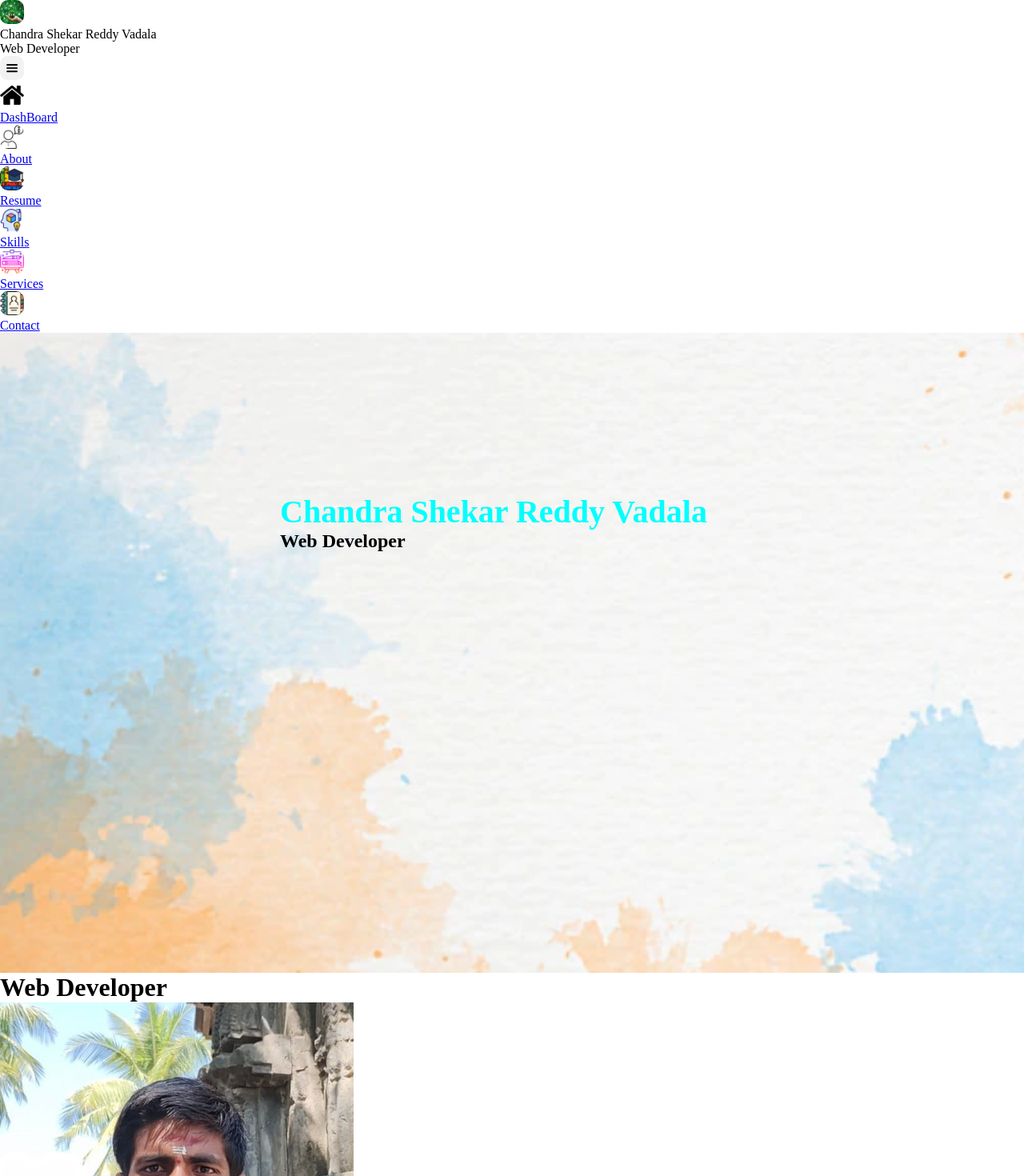
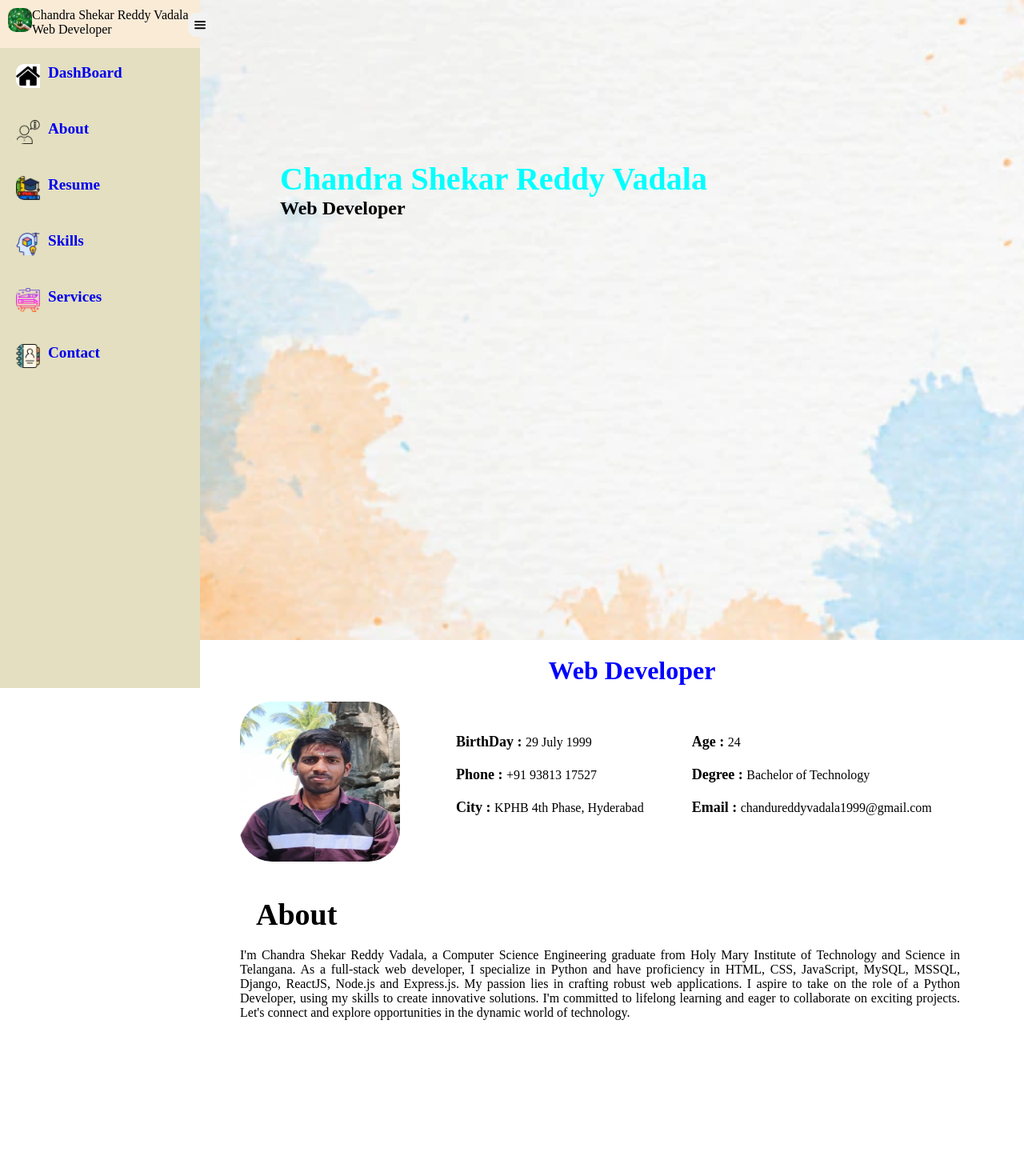
Before and after one commit to ChanduReddy999/PORTFOLIO, a React (Create React App) app in the folder portfolio/: page / in a window 1280 px wide. Shown: the top 1470 px of the page at 80% size. Built offline with nearby package versions, Linux system fonts and the light colour scheme.

Commit message:
added styling

```diff
--- a/portfolio/src/components/personalInfo/personalInfo.css
+++ b/portfolio/src/components/personalInfo/personalInfo.css
@@ -0,0 +1,53 @@
+.aboutPage{
+    margin-left: 300px;
+    height: 100vh;
+}
+
+.aboutTitle{
+    padding: 20px 0;
+    text-align: center;
+    color: blue;
+}
+.aboutPageDiv{
+    display: flex;
+}
+
+.aboutPicture{
+    width: 200px;
+    height: 200px;
+    border-radius: 20%;
+}
+
+.aboutPersonalInfo{
+    display: flex;
+    padding-left: 60px;
+    gap: 40px;
+    list-style: none;
+}
+.aboutPersonalInfoDiv{
+    margin-top: 30px;
+}
+
+.personalInfoLI{
+    padding: 10px;
+}
+
+.personalInfoHeadings{
+    font-size: large;
+    font-weight: 900;
+}
+
+.personalInfoAbout{
+    margin-top: 20px;
+    width: 900px;
+    height: 200px;
+    /* background-color: antiquewhite; */
+}
+
+.personalInfoAboutH2{
+    padding: 20px;
+    font-size: 38px;
+}
+.personalInfoAboutP{
+    text-align: justify;
+}
--- a/portfolio/src/components/personalInfo/personalInfo.js
+++ b/portfolio/src/components/personalInfo/personalInfo.js
@@ -1,35 +1,36 @@
 import React from 'react'
 import MyPic from '../../Images/Chandu_Sir.png'
+import './personalInfo.css'
 
 const PersonalInfo = () => {
     return (
         <>
-            <div id='about'>
-                <div className=''>
+            <div id='about' className='aboutPage'>
+                <div className='aboutTitle'>
                     <h1>Web Developer</h1>
                 </div>
-                <div className=''>
-                    <div className=''>
-                        <img src={MyPic} alt='My_Picture' />
+                <div className='aboutPageDiv'>
+                    <div className='aboutPictureDiv'>
+                        <img src={MyPic} className='aboutPicture' alt='My_Picture' />
                     </div>
                     <div className=''>
-                        <ul>
-                            <div>
-                                <li><span>BirthDay</span>29 July 1999</li>
-                                <li><span>Phone</span>+91 93813 17527</li>
-                                <li><span>City</span>KPHB 4th Phase, Hyderabad</li>
+                        <ul className='aboutPersonalInfo'>
+                            <div className='aboutPersonalInfoDiv'>
+                                <li className='personalInfoLI'><span className='personalInfoHeadings'>BirthDay : </span>29 July 1999</li>
+                                <li className='personalInfoLI'><span className='personalInfoHeadings'>Phone : </span>+91 93813 17527</li>
+                                <li className='personalInfoLI'><span className='personalInfoHeadings'>City : </span>KPHB 4th Phase, Hyderabad</li>
                             </div>
-                            <div>
-                                <li><span>Age</span>24</li>
-                                <li><span>Degree</span>Bachelor of Technology</li>
-                                <li><span>Email</span>chandureddyvadala1999@gmail.com</li>
+                            <div className='aboutPersonalInfoDiv'>
+                                <li className='personalInfoLI'><span className='personalInfoHeadings'>Age : </span>24</li>
+                                <li className='personalInfoLI'><span className='personalInfoHeadings'>Degree : </span>Bachelor of Technology</li>
+                                <li className='personalInfoLI'><span className='personalInfoHeadings'>Email : </span>chandureddyvadala1999@gmail.com</li>
                             </div>
                         </ul>
                     </div>
                 </div>
-                <div className=''>
-                    <h2>About</h2>
-                    <p>I'm Chandra Shekar Reddy Vadala, a Computer Science Engineering graduate from Holy Mary Institute of Technology and Science in Telangana. As a full-stack web developer, I specialize in Python and have proficiency in HTML, CSS, JavaScript, MySQL, MSSQL, Django, ReactJS, Node.js and Express.js. My passion lies in crafting robust web applications. I aspire to take on the role of a Python Developer, using my skills to create innovative solutions. I'm committed to lifelong learning and eager to collaborate on exciting projects. Let's connect and explore opportunities in the dynamic world of technology.</p>
+                <div className='personalInfoAbout'>
+                    <h2 className='personalInfoAboutH2'>About</h2>
+                    <p className='personalInfoAboutP'>I'm Chandra Shekar Reddy Vadala, a Computer Science Engineering graduate from Holy Mary Institute of Technology and Science in Telangana. As a full-stack web developer, I specialize in Python and have proficiency in HTML, CSS, JavaScript, MySQL, MSSQL, Django, ReactJS, Node.js and Express.js. My passion lies in crafting robust web applications. I aspire to take on the role of a Python Developer, using my skills to create innovative solutions. I'm committed to lifelong learning and eager to collaborate on exciting projects. Let's connect and explore opportunities in the dynamic world of technology.</p>
                 </div>
             </div>
         </>
--- a/portfolio/src/components/sideBar/sideBar.css
+++ b/portfolio/src/components/sideBar/sideBar.css
@@ -1,7 +1,49 @@
+.sideBarMain{
+    width: 250px;
+    height: 100vh;
+    background-color:antiquewhite;
+    position: fixed;
+}
+.sideBarHeader{
+    margin: 10px;
+}
+.sideBarHeaderLogo{
+    display: flex;
+}
+.SideBarMenuIconDiv{
+    /* width: 40px;
+    height: 40px; */
+    /* background-color: white; */
+    /* border-radius: 50%; */
+    margin-left: 225px;
+    margin-top: -30px;
+}
+/* .SideBarMenuIcon{
+    margin-top: -10px;
+} */
+
+.sideBarDiv{
+    background-color: rgb(227, 223, 192);
+    height: 100vh;
+}
+
+.sideBarDivOneUL{
+    list-style:none;
+    margin-left: 20px;
+}
+
+.sideBarAnchorIcons{
+    display: flex;
+    padding: 20px 0px;
+    text-decoration: none;
+    font-size: larger;
+    font-weight: 900;
+}
 
 
 
 
+/* Images */
 
 .SideBarCSRIcon{
     width: 30px;
@@ -17,29 +59,35 @@
     width: 30px;
     height: 30px;
     border-radius: 10px;
+    padding-right: 10px;
 }
 .SideBarAboutIcon{
     width: 30px;
     height: 30px;
     border-radius: 10px;
+    padding-right: 10px;
 }
 .SideBarResumeIcon{
     width: 30px;
     height: 30px;
     border-radius: 10px;
+    padding-right: 10px;
 }
 .SideBarSkillsIcon{
     width: 30px;
     height: 30px;
     border-radius: 10px;
+    padding-right: 10px;
 }
 .SideBarServicesIcon{
     width: 30px;
     height: 30px;
     border-radius: 10px;
+    padding-right: 10px;
 }
 .SideBarContactIcon{
     width: 30px;
     height: 30px;
     border-radius: 10px;
+    padding-right: 10px;
 }
--- a/portfolio/src/components/sideBar/sideBar.js
+++ b/portfolio/src/components/sideBar/sideBar.js
@@ -12,54 +12,54 @@ import Contact from '../../Images/contactIcon.png'
 const SideBar = () => {
     return (
         <>
-            <nav>
-                <header>
-                    <div>
+            <nav className='sideBarMain'>
+                <header className='sideBarHeader'>
+                    <div className='sideBarHeaderLogo'>
                         <img src={CSR} className='SideBarCSRIcon' alt='CSR icon' />
                         <div>
                             <p>Chandra Shekar Reddy Vadala</p>
                             <p>Web Developer</p>
                         </div>
                     </div>
-                    <div>
+                    <div className='SideBarMenuIconDiv'>
                         <img src={Menu} className='SideBarMenuIcon' alt='> icon' />
                     </div>
                 </header>
-                <div>
-                    <div>
-                        <ul>
-                            <li>
-                                <a href='#dashBoard'>
+                <div className='sideBarDiv'>
+                    <div className='sideBarDivOne'>
+                        <ul className='sideBarDivOneUL'>
+                            <li className='sideBarDivOneLI'>
+                                <a href='#dashBoard' className='sideBarAnchorIcons'>
                                     <img src={Home} className='SideBarHomeIcon' alt='Home' />
                                     <p>DashBoard</p>
                                 </a>
                             </li>
-                            <li>
-                                <a href='#about'>
+                            <li className='sideBarDivOneLI'>
+                                <a href='#about' className='sideBarAnchorIcons'>
                                     <img src={About} className='SideBarAboutIcon' alt='About' />
                                     <p>About</p>
                                 </a>
                             </li>
-                            <li>
-                                <a href='#resume'>
+                            <li className='sideBarDivOneLI'>
+                                <a href='#resume' className='sideBarAnchorIcons'>
                                     <img src={Resume} className='SideBarResumeIcon' alt='Resume' />
                                     <p>Resume</p>
                                 </a>
                             </li>
-                            <li>
-                                <a href='#skills'>
+                            <li className='sideBarDivOneLI'>
+                                <a href='#skills' className='sideBarAnchorIcons'>
                                     <img src={Skills} className='SideBarSkillsIcon' alt='Skills' />
                                     <p>Skills</p>
                                 </a>
                             </li>
-                            <li>
-                                <a href='#services'>
+                            <li className='sideBarDivOneLI'>
+                                <a href='#services' className='sideBarAnchorIcons'>
                                     <img src={Services} className='SideBarServicesIcon' alt='Services' />
                                     <p>Services</p>
                                 </a>
                             </li>
-                            <li>
-                                <a href='#contact'>
+                            <li className='sideBarDivOneLI'>
+                                <a href='#contact' className='sideBarAnchorIcons'>
                                     <img src={Contact} className='SideBarContactIcon' alt='Contact' />
                                     <p>Contact</p>
                                 </a>
```
